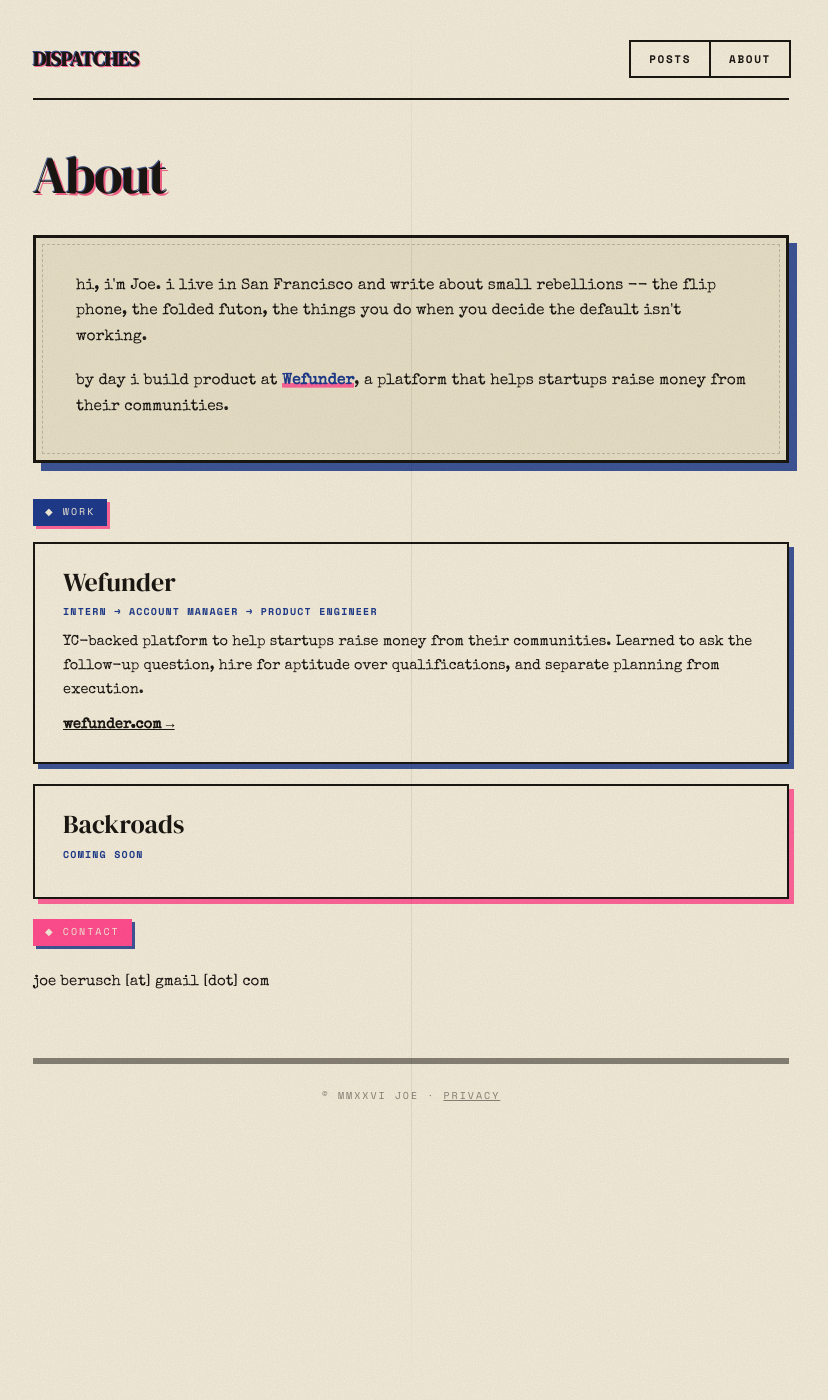
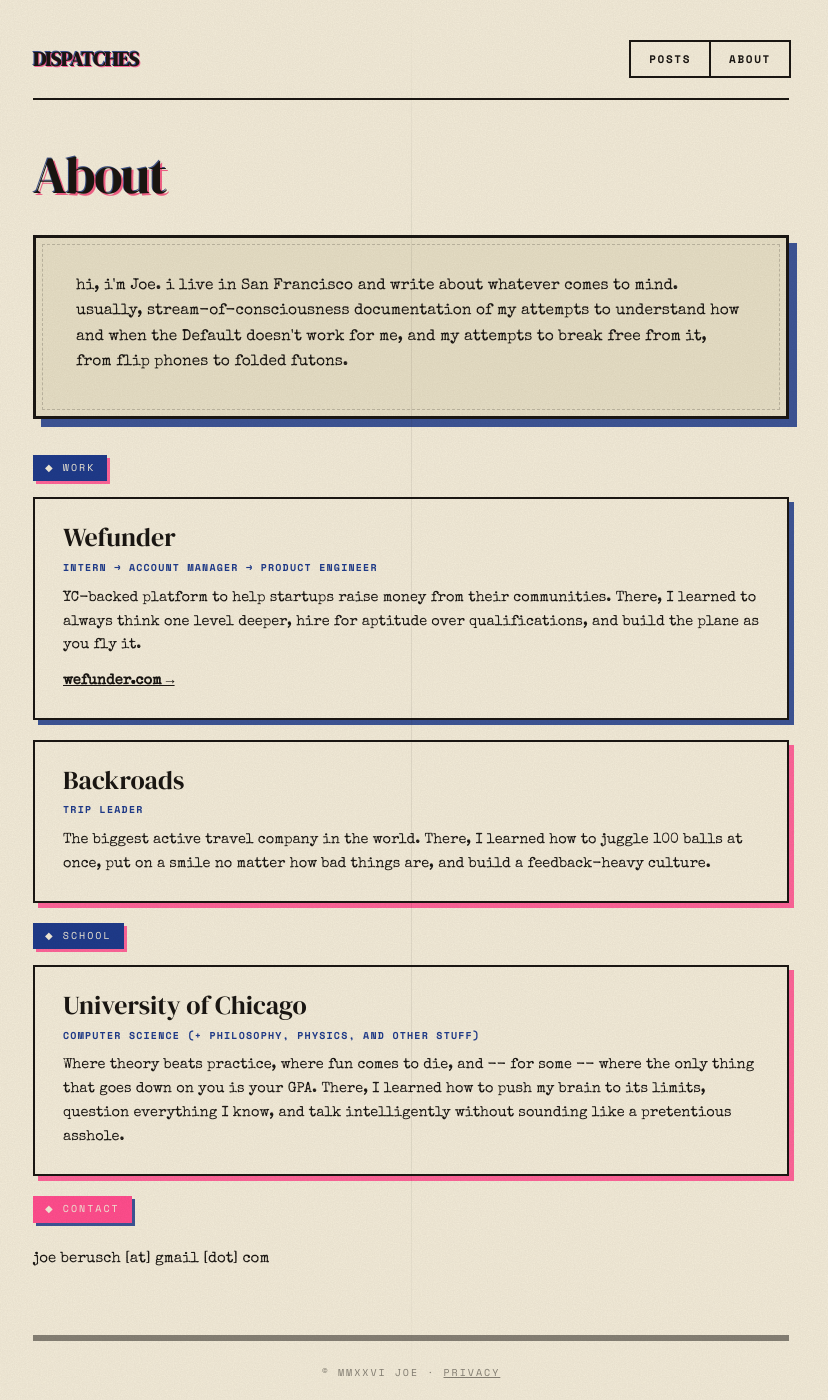
Before and after one commit to jberusch/jberusch.github.io, a Jekyll site: the page built from about/index.html, in a window 1280 px wide and 1400 px high. Shown: the whole window, without its empty margins (229-1057 px from the left). Built offline with Jekyll 4.4.1, drawn with Linux system fonts in a browser that asks for light colours.

Commit message:
Update masthead, footer, and about content
Fix date middot entity, trim masthead/footer copy, and rewrite
about bio with Backroads and University of Chicago sections.

Co-Authored-By: Claude Opus 4.7 (1M context) <noreply@anthropic.com>

```diff
--- a/_layouts/post.html
+++ b/_layouts/post.html
@@ -339,7 +339,7 @@
         </div>
         {% endif %}
         <div class="post-meta">
-          <span class="blue">{{ page.date | date: "%b %-d &middot; %Y" | upcase }}</span>
+          <span class="blue">{{ page.date | date: "%b %-d" | upcase }} &middot; {{ page.date | date: "%Y" }}</span>
           <span>{{ content | number_of_words }} WORDS</span>
         </div>
         <h1 class="post-title">{{ page.title }}</h1>
--- a/about/index.html
+++ b/about/index.html
@@ -234,8 +234,7 @@ layout: null
     <h1>About</h1>
 
     <div class="about-card">
-      <p>hi, i'm Joe. i live in San Francisco and write about small rebellions -- the flip phone, the folded futon, the things you do when you decide the default isn't working.</p>
-      <p>by day i build product at <a href="https://wefunder.com">Wefunder</a>, a platform that helps startups raise money from their communities.</p>
+      <p>hi, i'm Joe. i live in San Francisco and write about whatever comes to mind. usually, stream-of-consciousness documentation of my attempts to understand how and when the Default doesn't work for me, and my attempts to break free from it, from flip phones to folded futons.</p>
     </div>
 
     <span class="section-label alt">&#9670; Work</span>
@@ -243,13 +242,22 @@ layout: null
     <div class="work-card">
       <h3>Wefunder</h3>
       <div class="role">Intern &#8594; Account Manager &#8594; Product Engineer</div>
-      <p>YC-backed platform to help startups raise money from their communities. Learned to ask the follow-up question, hire for aptitude over qualifications, and separate planning from execution.</p>
+      <p>YC-backed platform to help startups raise money from their communities. There, I learned to always think one level deeper, hire for aptitude over qualifications, and build the plane as you fly it.</p>
       <p><a href="https://wefunder.com" target="_blank">wefunder.com &#8594;</a></p>
     </div>
 
     <div class="work-card">
       <h3>Backroads</h3>
-      <div class="role">Coming soon</div>
+      <div class="role">Trip Leader</div>
+      <p>The biggest active travel company in the world. There, I learned how to juggle 100 balls at once, put on a smile no matter how bad things are, and build a feedback-heavy culture.</p>
+    </div>
+
+    <span class="section-label alt">&#9670; School</span>
+
+    <div class="work-card">
+      <h3>University of Chicago</h3>
+      <div class="role">Computer Science (+ philosophy, physics, and other stuff)</div>
+      <p>Where theory beats practice, where fun comes to die, and -- for some -- where the only thing that goes down on you is your GPA. There, I learned how to push my brain to its limits, question everything I know, and talk intelligently without sounding like a pretentious asshole.</p>
     </div>
 
     <span class="section-label">&#9670; Contact</span>
```
Also changed, not shown: index.html (+3 -6 lines).
